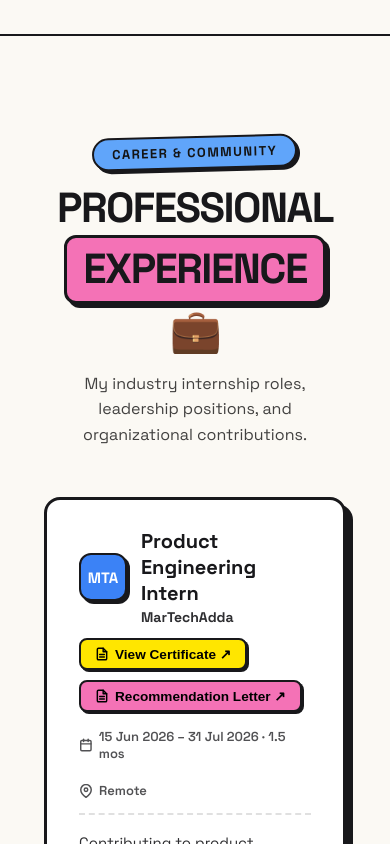
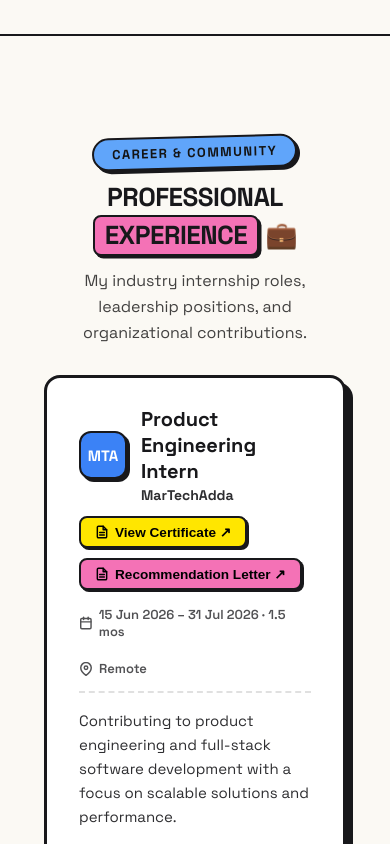
Before and after one commit to Namansaini2531/Portfolio, a React (Vite) app: page / in a window 390 px wide. Shown: the part 3520-4364 px from the top of the page. Built offline with nearby package versions, Linux system fonts and the light colour scheme.

Commit message:
feat: initialize global CSS with base theme variables and layout styles

```diff
--- a/src/index.css
+++ b/src/index.css
@@ -3092,7 +3092,26 @@ html.dark .secret-content-reveal {
   box-shadow: 5px 5px 0 var(--line);
 }
 
-@media (max-width: 600px) {
+@media (max-width: 640px) {
+  .cert-main-title,
+  .exp-main-title {
+    font-size: 26px;
+    letter-spacing: -0.5px;
+  }
+
+  .hl-cert,
+  .hl-exp {
+    padding: 2px 10px;
+    border-width: 2px;
+    border-radius: 8px;
+    box-shadow: 2.5px 2.5px 0 var(--line);
+  }
+
+  .cert-header,
+  .exp-header {
+    margin-bottom: 30px;
+  }
+
   .resources-title {
     font-size: 2.2rem;
   }
```
